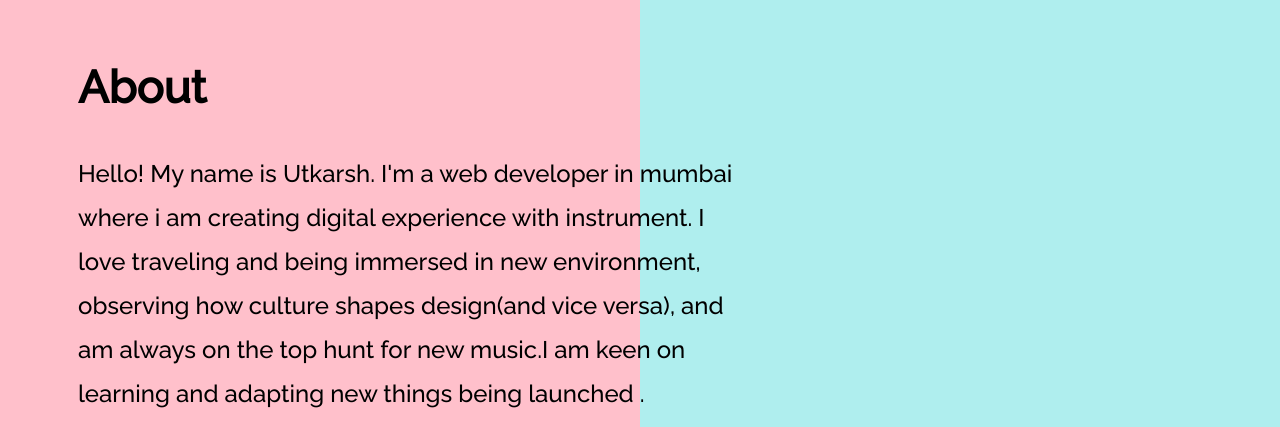
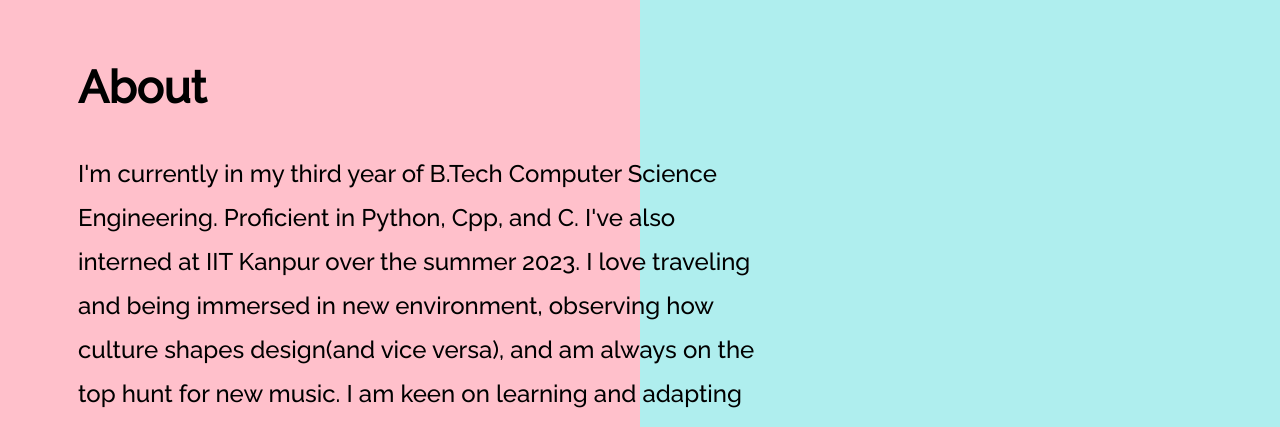
Before and after one commit to Utkarshhz/utkarshhz.github.io, a plain HTML site: page index.html in a window 1280 px wide. Shown: the part 834-1261 px from the top of the page. Drawn offline with nearby package versions, Linux system fonts and the light colour scheme.

Commit message:
Update index.html

```diff
--- a/index.html
+++ b/index.html
@@ -67,15 +67,15 @@
                 </div>
                 <div class="content">
                     <p>
-                        Hello! My name is Utkarsh. I'm a web developer in mumbai
-                        where i am creating digital experience with instrument.
+                        I'm currently in my third year of B.Tech Computer Science Engineering.
+                        Proficient in Python, Cpp, and C. I've also interned at IIT Kanpur over the summer 2023.
                         I love traveling and being immersed in new environment, observing
                         how culture shapes design(and vice versa), and am always on the top
-                        hunt for new music.I am keen on learning and adapting new things being launched .
+                        hunt for new music. I am keen on learning and adapting new things being launched .
                     </p>
                 </div>
                 <div class="social">
-                    <a href="https://www.instagram.com/jhanaman_23/" target="_blank"><i class='fa fa-instagram'
+                    <a href="https://www.instagram.com/utkarshhz/" target="_blank"><i class='fa fa-instagram'
                             style='color:#5C527F'></i></a>
                     <a href="" target="_blank"><i class='fa fa-twitter' style='color:#5C527F'></i></a>
                     <a href="" target="_blank"><i class='fa fa-facebook' style='color:#5C527F'></i></a>
```
